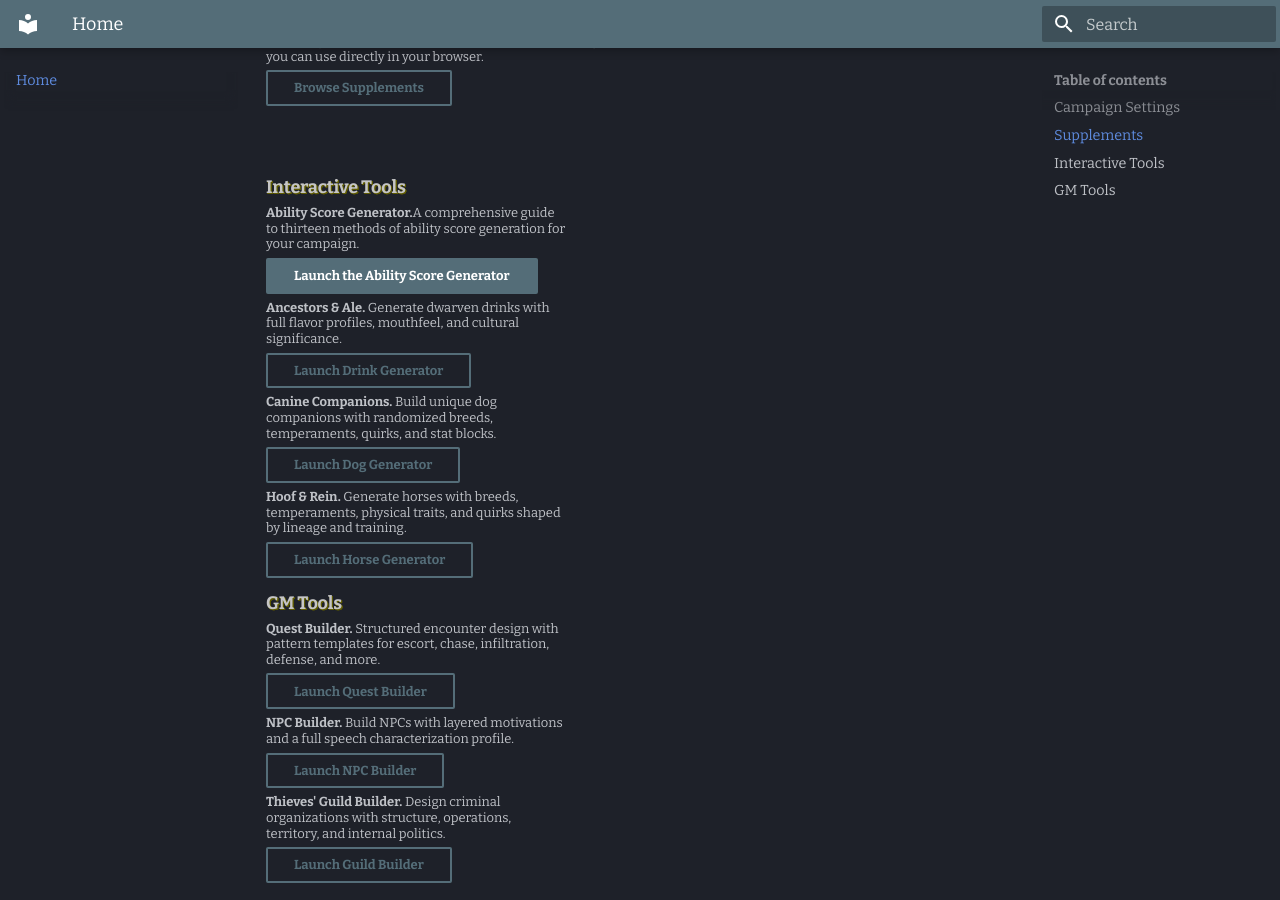
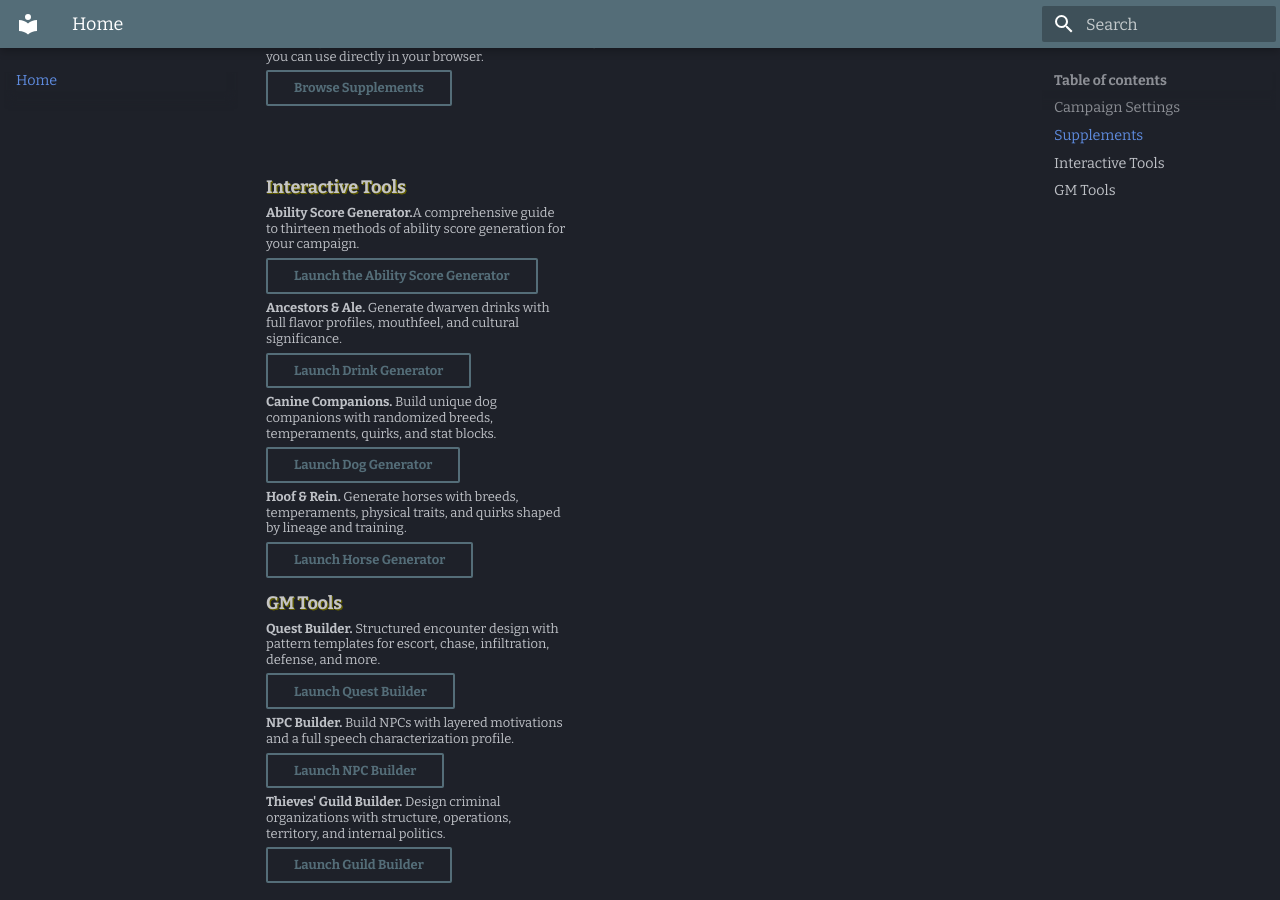
Before and after one commit to DungeonBrewOfficial/DungeonBrew, an MkDocs documentation site: the page built from docs/index.md, in a window 1280 px wide and 900 px high, scrolled down 455 px. Built offline with MkDocs 1.6.1 and Material for MkDocs 9.7.7, drawn with Linux system fonts in a browser that asks for light colours; some web fonts are replaced.

Commit message:
Update index.md

```diff
--- a/docs/index.md
+++ b/docs/index.md
@@ -28,7 +28,7 @@ Research-heavy supplements for 5e covering subjects most games gloss over: reali
 
 **Ability Score Generator.**A comprehensive guide to thirteen methods of ability score generation for your campaign.
 
-<a href="../ability-score-tool/index.html" target="_blank" class="md-button md-button--primary">Launch the Ability Score Generator</a>
+<a href="../ability-score-tool/index.html" target="_blank" class="md-button">Launch the Ability Score Generator</a>
 
 **Ancestors & Ale.** Generate dwarven drinks with full flavor profiles, mouthfeel, and cultural significance.
 
```
